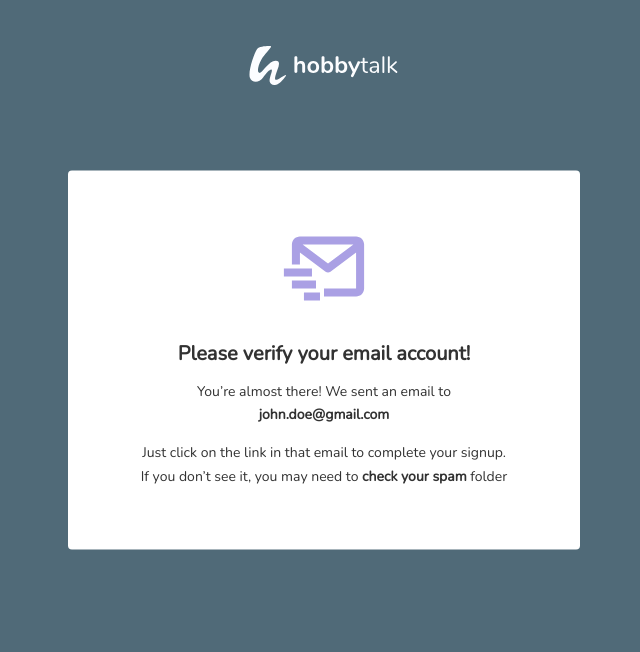
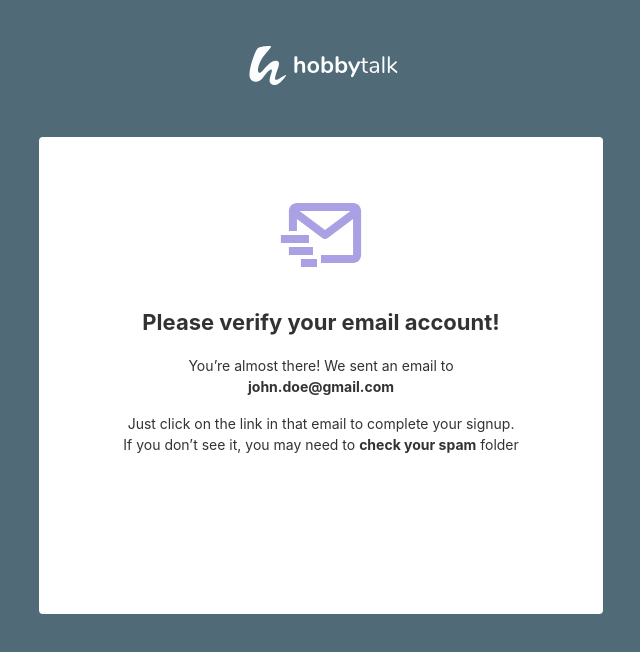
Before and after one commit to asepwildan/hobbytalks, a React (Create React App) app: page / in a window 1280 px wide. Shown: the top 652 px of the page, without its empty margins (316-956 px from the left). Built offline with nearby package versions, Linux system fonts and the light colour scheme.

Commit message:
desain verifikasi akun web ke2

```diff
--- a/src/components/email-verify/EmailVerify.js
+++ b/src/components/email-verify/EmailVerify.js
@@ -14,7 +14,7 @@ export default function EmailVerify() {
                 <h3 className="t1">Please verify your email account!</h3>
                 <div>
                     <p className="t2">You’re almost there! We sent an email to</p>
-                    <p className="t3">john.doe@gmail.com</p>
+                    <p className="t3"><b>john.doe@gmail.com</b></p>
                 </div>
                 <div>
                     <p className="t4">Just click on the link in that email to complete your signup.</p>
--- a/src/components/email-verify/EmailVerify.scss
+++ b/src/components/email-verify/EmailVerify.scss
@@ -20,76 +20,107 @@
     top: 5.7%;
 }
 
+.table {
+    position: absolute;
+    width: 44%;
+    height: 47.09%;
+    left: 27.77%;
+    top: 17.12%;
+    border-radius: 4px;
+    background: white;
+    /* transform: translate(0%, -50%); */
+    padding: 50px 0px;
+}
+
 .icon4 {
     width: 12vw;
     height: 12vh;
 }
 
-.table {
-    position: absolute;
-    width: 40%;
-    left: 50%;
-    top: 45%;
-    transform: translate(-50%, -50%);
-    background: white;
+.tombol {
+    cursor: pointer;
+    /* position: absolute; */
+    width: 133px;
+    height: 36px;
+    background: #1E8AC6;
     border-radius: 4px;
-    padding: 50px 0px;
-}
-
-.t1 {
-    font-family: "Nunito", sans-serif;
-    font-style: normal;
-    font-weight: bold;
-    font-size: 20px;
-    line-height: 26px;
-    color: #000000;
-    /* background: blueviolet; */
-}
-
-.t2 {
+    color: white;
     font-family: "Nunito", sans-serif;
     font-style: normal;
     font-weight: normal;
     font-size: 14px;
-    /* background: red; */
-    margin-top: -5px;
-    /* margin-bottom: -50px; */
+    line-height: 20px;
+    margin-right: 10px;
+    margin-top: 15px;
+    border: none;
+    box-shadow: 4px 4px 8px rgba(0, 0, 0, 0.25);
+}
+
+.tombol:hover {
+    box-shadow: 2px 2px 8px rgba(0, 0, 0, 0.25);
+    margin-top: 17px;
+}
+
+.tombol2:hover {
+    box-shadow: 2px 2px 8px rgba(0, 0, 0, 0.25);
+    margin-top: 17px;
+}
+
+.tombol2 {
+    width: 134px;
+    height: 36px;
+    background: #FFFFFF;
+    border: 1.5px solid #1E8AC6;
+    box-sizing: border-box;
+    box-shadow: 0px 4px 12px 1px rgba(0, 0, 0, 0.05);
+    border-radius: 4px;
+    margin-left: 10px;
+    cursor: pointer;
+    margin-top: 15px;
+    box-shadow: 4px 4px 8px rgba(0, 0, 0, 0.25);
+}
+
+.btn {
+    display: flex;
+    justify-content: center;
+}
+
+.t1 {
+    font-weight: bold;
+    font-size: 22px;
+}
+
+.t2 {
+    font-size: 14px;
+    margin-top: 20px;
 }
 
 .t3 {
-    font-family: "Nunito", sans-serif;
-    font-style: normal;
-    font-weight: bold;
     font-size: 14px;
     margin-top: -10px;
-    /* background: burlywood; */
 }
 
 .t4 {
-    font-family: "Nunito", sans-serif;
-    font-style: normal;
-    font-weight: normal;
     font-size: 14px;
-    line-height: 30px;
-    /* background: cadetblue; */
+    margin-top: 20px;
 }
 
 .t5 {
-    font-family: "Nunito", sans-serif;
-    font-style: normal;
-    font-weight: normal;
     font-size: 14px;
-    margin-top: -15px;
+    margin-top: -10px;
 }
 
-@media only screen and (max-width: 768px) and (min-width: 475px) {
-    .table {
-        width: 80%;
+
+@media only screen and (max-width: 769px) {
+    .t3 {
+        font-size: 12px;
+    }
+
+    .t4 {
+        font-size: 12px;
+    }
+
+    .t5 {
+        font-size: 12px;
     }
 }
-
-@media only screen and (max-width: 474px) {
-    .table {
-        width: 90%;
-    }
-}
```
